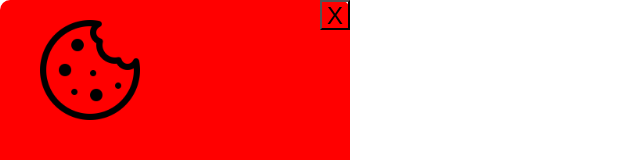
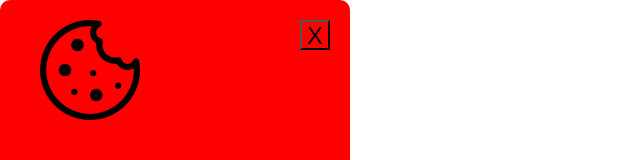
Before and after one commit to KunalGuhagarkar/Cookie-Consent, a plain HTML site: page src/index.html in a window 1280 px wide. Shown: the top 160 px of the page, without its empty margins (0-640 px from the left). Drawn offline with Linux system fonts and the light colour scheme.

Commit message:
3 Oct 2026, 18:23

```diff
--- a/src/style.css
+++ b/src/style.css
@@ -25,6 +25,8 @@
     height: 30px;
     width: 30px;
     font-size: 1.5rem;
+    margin-top: 20px;
+    margin-right: 20px;
 }
 
 .inner-container > img {
```
